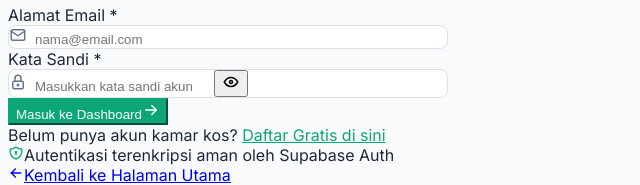
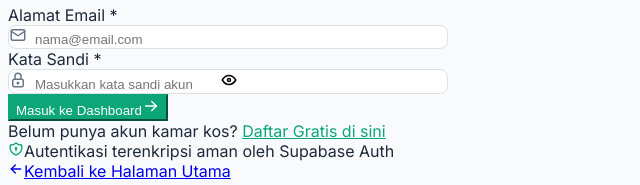
Before and after one commit to cptrama/kas-kos, a Next.js app: page /login in a window 1280 px wide. Shown: the part 221-406 px from the top of the page, without its empty margins (0-640 px from the left). Built offline with nearby package versions, Linux system fonts and the light colour scheme.

Commit message:
fix(ui): eliminate internal vertical border lines on input group focus

```diff
--- a/app/globals.css
+++ b/app/globals.css
@@ -164,31 +164,54 @@ textarea:-webkit-autofill {
   transition: background-color 9999999s ease-in-out 0s, color 9999999s ease-in-out 0s !important;
 }
 
-/* Seamless Unified Input Group (Tidak ada sekat atau beda background) */
+/* Seamless Unified Input Group (Tidak ada sekat, border vertikal, atau beda background) */
 .input-group-flat {
-  background-color: #ffffff;
-  border: 1px solid #dce1e7;
+  background-color: #ffffff !important;
+  border: 1px solid #dce1e7 !important;
   border-radius: 8px !important;
   overflow: hidden;
   transition: border-color 0.15s ease-in-out, box-shadow 0.15s ease-in-out;
 }
 
-.input-group-flat .form-control {
-  background-color: transparent !important;
-  border: none !important;
-  box-shadow: none !important;
-  padding-left: 0.5rem;
-}
-
-.input-group-flat .input-group-text {
-  background-color: transparent !important;
-  border: none !important;
-  color: #64748b;
+.input-group-flat:hover {
+  border-color: #94a3b8 !important;
 }
 
 .input-group-flat:focus-within {
   border-color: #0ca678 !important;
-  box-shadow: 0 0 0 3px rgba(12, 166, 120, 0.15) !important;
+  box-shadow: 0 0 0 3px rgba(12, 166, 120, 0.18) !important;
+}
+
+/* Hilangkan secara total garis batas di antara elemen dalam input-group-flat baik saat normal, hover, maupun focus */
+.input-group-flat > *,
+.input-group-flat > *:hover,
+.input-group-flat > *:focus,
+.input-group-flat > *:focus-within,
+.input-group-flat .form-control,
+.input-group-flat .form-control:focus,
+.input-group-flat .form-control:hover,
+.input-group-flat .form-control:active,
+.input-group-flat .input-group-text,
+.input-group-flat .input-group-text:focus,
+.input-group-flat .input-group-text:hover,
+.input-group-flat button,
+.input-group-flat button:focus {
+  border: 0 !important;
+  border-left: 0 !important;
+  border-right: 0 !important;
+  border-top: 0 !important;
+  border-bottom: 0 !important;
+  box-shadow: none !important;
+  outline: none !important;
+  background-color: transparent !important;
+}
+
+.input-group-flat .input-group-text {
+  color: #64748b;
+}
+
+.input-group-flat .form-control {
+  padding-left: 0.5rem;
 }
 
 .form-control,
@@ -206,6 +229,17 @@ textarea:-webkit-autofill {
 .theme-dark .input-group-flat {
   background-color: #0f172a !important;
   border-color: #334155 !important;
+}
+
+[data-bs-theme="dark"] .input-group-flat:hover,
+.theme-dark .input-group-flat:hover {
+  border-color: #475569 !important;
+}
+
+[data-bs-theme="dark"] .input-group-flat:focus-within,
+.theme-dark .input-group-flat:focus-within {
+  border-color: #0ca678 !important;
+  box-shadow: 0 0 0 3px rgba(12, 166, 120, 0.25) !important;
 }
 
 [data-bs-theme="dark"] .input-group-flat .input-group-text,
```
